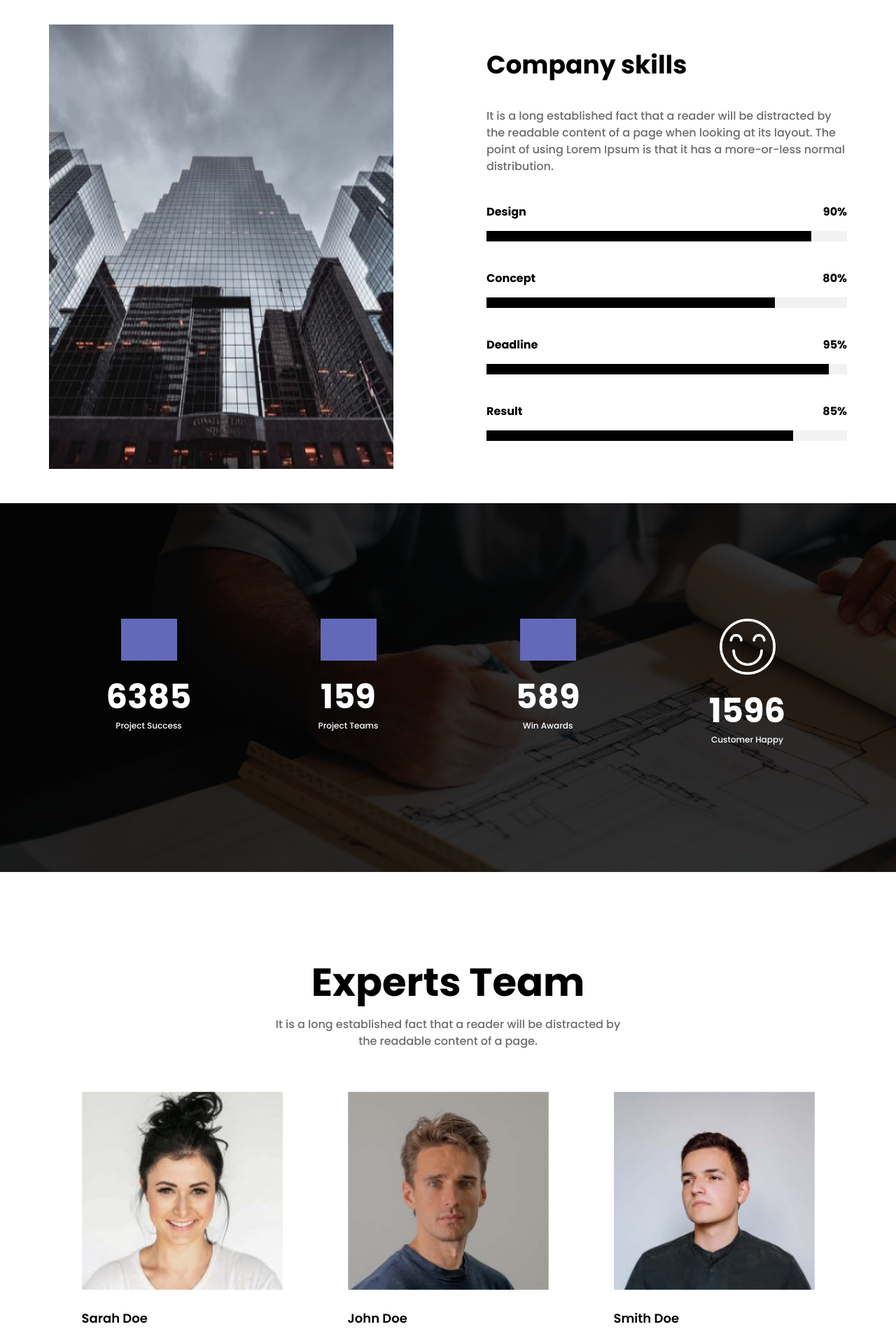
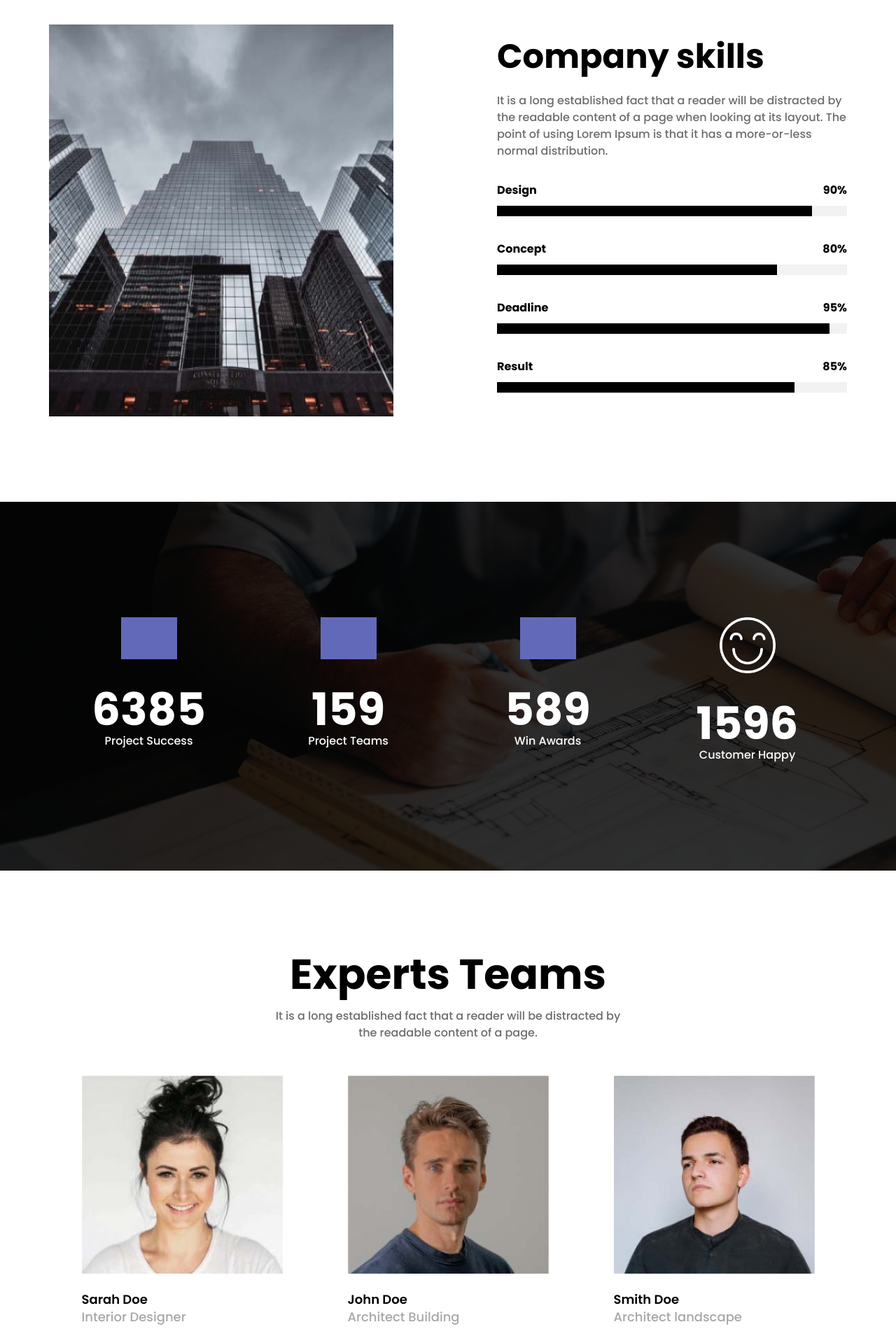
Before and after one commit to KolesnikovAS/Architeque, a React (Create React App) app: page /About in a window 1280 px wide. Shown: the part 620-2519 px from the top of the page at 70% size. Built offline with nearby package versions, Linux system fonts and the light colour scheme; grey boxes are pictures that could not be loaded.

Commit message:
fixed margins of About Page

```diff
--- a/src/Components/Post/Post.module.scss
+++ b/src/Components/Post/Post.module.scss
@@ -5,19 +5,20 @@
     position: relative;
     .image{
         width: 100%;
+        margin-bottom: 20px;
     }
     .title{
         padding-left: 15px;
-        line-height: 24px;
+        line-height: 28px;
         font-family: Poppins-Bold, sans-serif;
         font-size: 14px;
     }
     .discription{
         padding-left: 15px;
         text-align: left;
-        width: 209px;
+        width: 240px;
         color: #8e8e8e;
-        line-height: 18px;
+        line-height: 20px;
         font-family: Poppins-SemiBold, sans-serif;
         font-size: 14px;
     }
--- a/src/Components/Stuff/Stuff.module.scss
+++ b/src/Components/Stuff/Stuff.module.scss
@@ -2,7 +2,7 @@
     width: 287px;
     .photo{
         width: 100%;
-        margin-bottom: 20px;
+        margin-bottom: 16px;
     }
     .name{
         font-family: Poppins-SemiBold, sans-serif;
--- a/src/Components/Value/Value.module.scss
+++ b/src/Components/Value/Value.module.scss
@@ -4,18 +4,18 @@
         display: block;
         margin: 0 auto;
         width: 80px;
-        margin-bottom: 20px;
+        margin-bottom: 40px;
         filter: invert(100%) sepia(3%) saturate(7489%) hue-rotate(198deg) brightness(112%) contrast(101%);
     }
     h2{
         text-align: center;
         font-family: Poppins-Bold, sans-serif;
-        font-size: 48px;
+        font-size: 64px;
         line-height: 64px;
     }
     p{
         text-align: center;
         font-family: Poppins-Medium, sans-serif;
-        font-size: 12px;
+        font-size: 16px;
     }
 }
--- a/src/Pages/About/About.jsx
+++ b/src/Pages/About/About.jsx
@@ -51,7 +51,7 @@ const About = () => {
 
             <section className={styles.teams}>
                 <div className={styles.teams_content}>
-                    <h1>Experts Team</h1>
+                    <h1>Experts Teams</h1>
                     <p>It is a long established fact that a reader will be distracted by the readable content of a page.</p>
                     <ul>
                         <li><Stuff photo={stuffPhoto1} name={"Sarah Doe"} position={"Interior Designer"} /></li>
--- a/src/Pages/About/About.module.scss
+++ b/src/Pages/About/About.module.scss
@@ -1,5 +1,5 @@
 .skills{
-    height: 834px;
+    height: 832px;
     background-color: white;
     &_content{
         padding-top: 150px;
@@ -7,13 +7,13 @@
         margin: 0 auto;
         display: flex;
         .skills_discription{
-            padding-top: 30px;
-            width: 515px;
+            padding-top: 10px;
+            width: 500px;
             margin-left: auto;
             h2{
-                font-size: 36px;
+                font-size: 48px;
                 font-family: Poppins-Bold, sans-serif;
-                margin-bottom: 34px;
+                margin-bottom: 15px;
             }
             p{
                 color: #6C6C6C;
@@ -21,11 +21,11 @@
                 line-height: 24px;
                 font-family: Poppins-Medium, sans-serif;
                 font-size: 16px;
-                margin-bottom: 40px;
+                margin-bottom: 31px;
             }
             h5{
                 display: flex;
-                margin-bottom: 15px;
+                margin-bottom: 10px;
                 span{
                     color: black;
                     font-family: Poppins-Bold, sans-serif;
@@ -44,7 +44,7 @@
                 width: 100%;
                 background-color: #f2f2f2;
                 height: 15px;
-                margin-bottom: 40px;
+                margin-bottom: 34px;
             }
             .design_value:after{
                 content: "";
@@ -122,12 +122,12 @@
     width: 100%;
     background-color: white;
     &_content{
-        padding-top: 110px;
+        padding-top: 100px;
         max-width: 1140px;
         margin: 0 auto;
         h1{
             text-align: center;
-            font-size: 56px;
+            font-size: 60px;
             font-family: Poppins-Bold, sans-serif;
             line-height: 96px;
         }
@@ -141,7 +141,7 @@
             font-size: 16px;
         }
         ul{
-            padding: 60px 0 95px 0;
+            padding-top: 49px;
             display: flex;
             justify-content: space-around;
         }
@@ -152,7 +152,7 @@
     width: 100%;
     background-color: white;
     &_content{
-        padding-top: 110px;
+        padding-top: 87px;
         max-width: 1140px;
         margin: 0 auto;
         display: flex;
@@ -164,11 +164,11 @@
         .puzzle_item{
             display: flex;
             align-items: center;
-            width: 47%;
+            width: 48%;
             height: 275px;
             background-size: cover;
             background-image: url(../../Assets/images/About/puzzle3.jpg);
-            margin-bottom: 50px;
+            margin-bottom: 52px;
             button{
                 margin: 0 auto;
             }
@@ -187,12 +187,11 @@
     }
 }
 
-
 .blog{
     width: 100%;
     background-color: white;
     &_content{
-        padding: 125px 0;
+        padding: 125px 0 128px 0;
         max-width: 1140px;
         margin: 0 auto;
         display: flex;
@@ -203,6 +202,7 @@
         }
         .blog_discription{
             width: 50%;
+            padding-top: 10px;
             h2{
                 font-size: 56px;
                 font-family: Poppins-Bold, sans-serif;
@@ -214,7 +214,7 @@
                 line-height: 24px;
                 font-family: Poppins-Medium, sans-serif;
                 font-size: 16px;
-                margin-bottom: 50px;
+                margin-bottom: 58px;
             }
         }
     }
```
